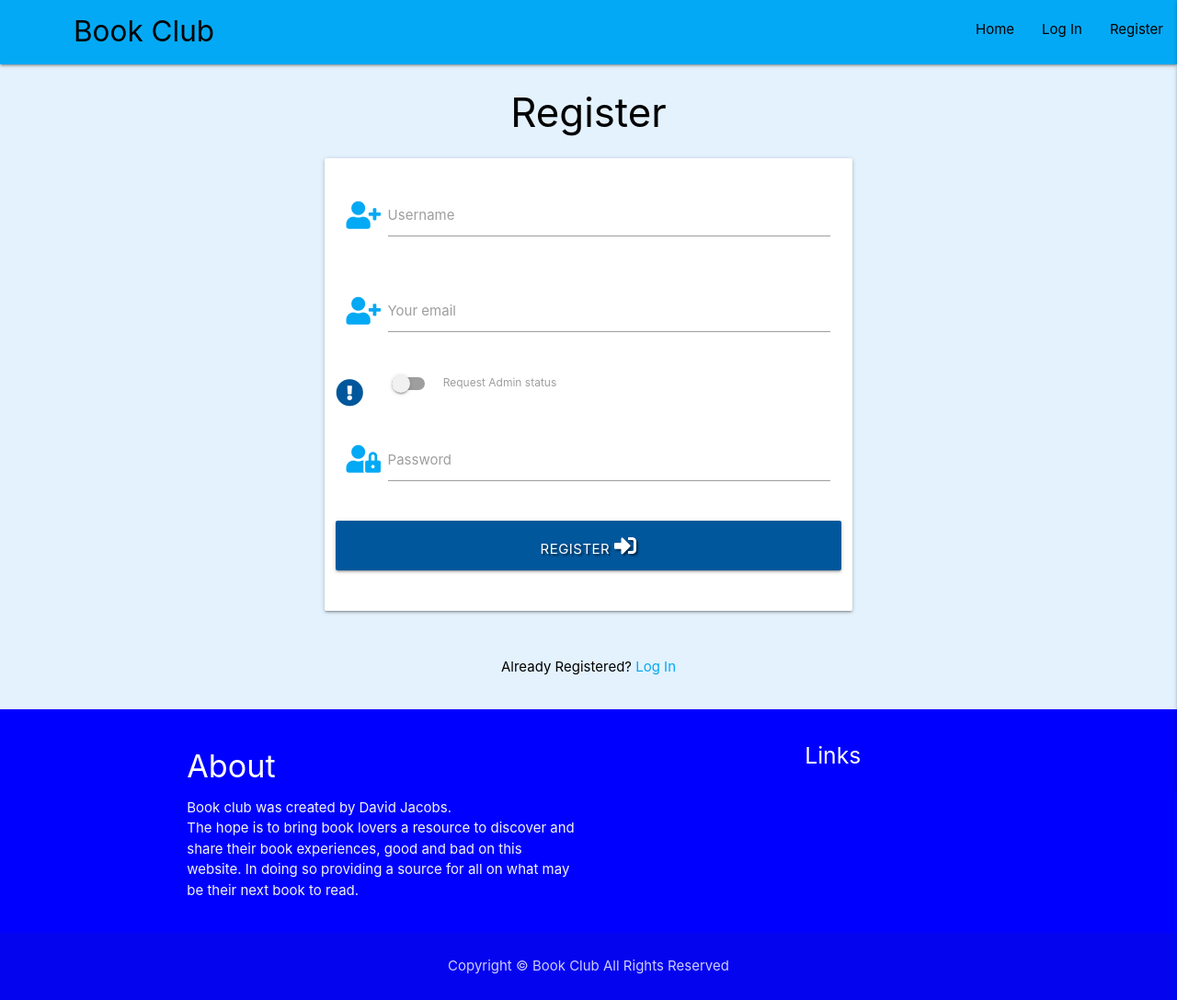
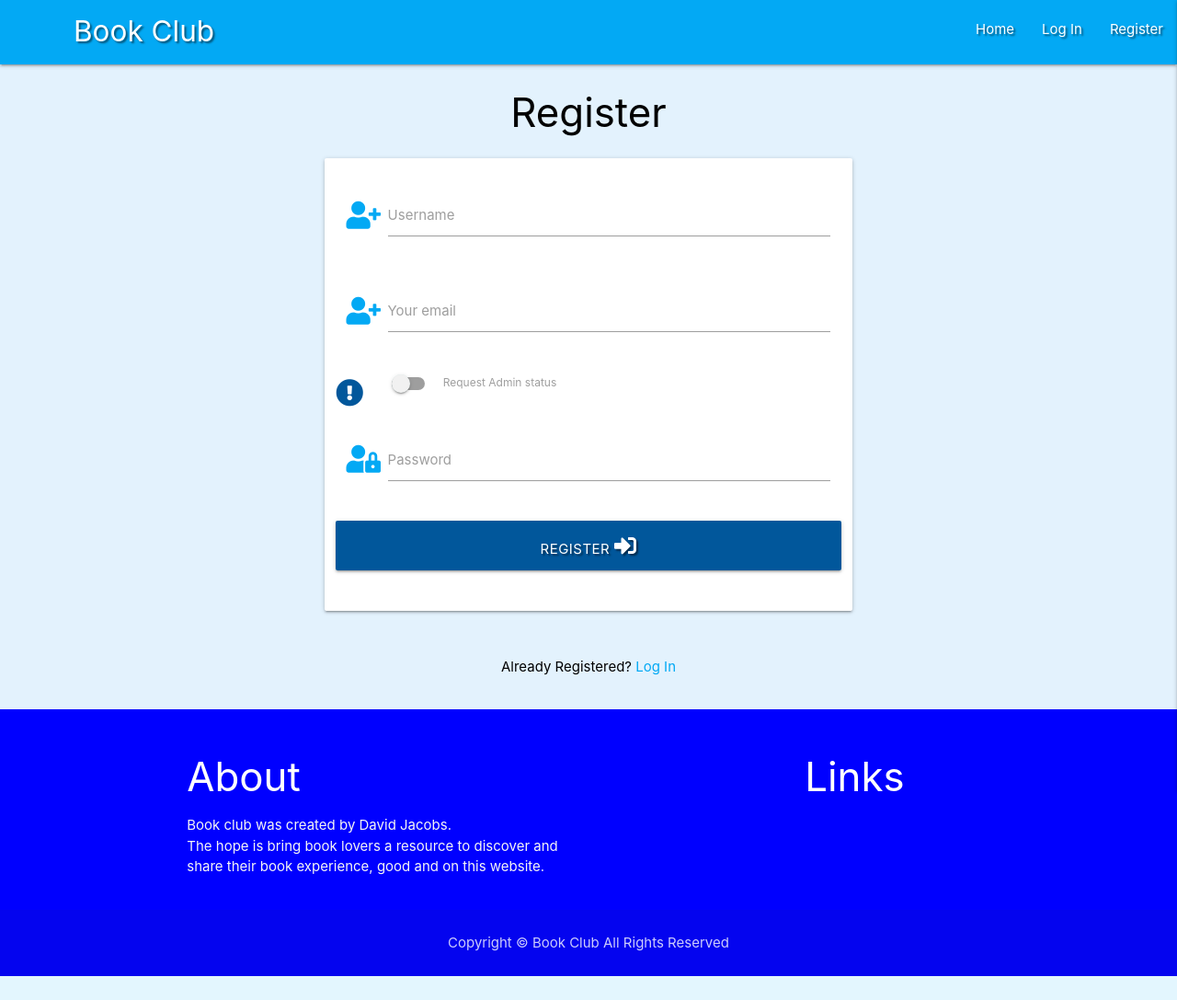
Before and after one commit to Davej66/book-club, a Flask app: page /register in a window 1280 px wide. Shown: the whole page at 92% size. After the commit the page ends 1061 px from the top, so only its background shows below. Run offline with Flask 2, Linux system fonts and the light colour scheme; some libraries are stand-ins or nearby versions.

Commit message:
Updating side nav styling

```diff
--- a/static/css/style.css
+++ b/static/css/style.css
@@ -40,8 +40,8 @@ body {
 /*.card.large .card-image > img{
     align-content: center;
     height: 280px;
-    /*max-width: 240px;*/
-}*/
+    /*max-width: 240px;
+} */
 
 
 
@@ -137,5 +137,11 @@ footer.page-footer{
         font-size: 0.5vw;
     }
 
+    .horizontal > img{
+        max-height: 23.43rem;
+        max-width: 10.5rem;
+        min-height: 23.43rem;
+        min-width: 10.5rem;
+    }
 
 }
--- a/templates/base.html
+++ b/templates/base.html
@@ -1,125 +1,125 @@
-<!DOCTYPE html >
-<html lang = "en" >
+<!DOCTYPE html>
+<html lang="en">
 
-<head >
+<head>
   <meta charset = "UTF-8" >
     <meta http - equiv = "X-UA-Compatible" content = "IE=edge" >
     <meta name = "description" content = "Book Club" >
     <meta name = "keywords" content = "books, reading, bestsellers" >
     <meta name = "author" content = "David Jacobs" >
     <meta name = "viewport" content = "width=device-width, initial-scale=1.0" >
-    <link rel = "stylesheet" href = "https://cdnjs.cloudflare.com/ajax/libs/font-awesome/5.13.1/css/all.min.css"
-       integrity = "sha512-xA6Hp6oezhjd6LiLZynuukm80f8BoZ3OpcEYaqKoCV3HKQDrYjDE1Gu8ocxgxoXmwmSzM4iqPvCsOkQNiu41GA=="
-        crossorigin = "anonymous" referrerpolicy = "no-referrer" type = "text/css" / >
-    <link rel = "stylesheet" href = "https://cdnjs.cloudflare.com/ajax/libs/materialize/1.0.0/css/materialize.min.css"
-        type = "text/css" >
-    <link rel = "stylesheet" href = "{{ url_for('static', filename='css/style.css') }}" type = "text/css" >
+  <link rel="stylesheet" href="https://cdnjs.cloudflare.com/ajax/libs/font-awesome/5.13.1/css/all.min.css"
+    integrity="sha512-xA6Hp6oezhjd6LiLZynuukm80f8BoZ3OpcEYaqKoCV3HKQDrYjDE1Gu8ocxgxoXmwmSzM4iqPvCsOkQNiu41GA=="
+    crossorigin="anonymous" referrerpolicy="no-referrer" type="text/css" />
+  <link rel="stylesheet" href="https://cdnjs.cloudflare.com/ajax/libs/materialize/1.0.0/css/materialize.min.css"
+    type="text/css">
+  <link rel="stylesheet" href="{{ url_for('static', filename='css/style.css') }}" type="text/css">
   {% block styles %}
   {% endblock %}
-    <title > Book Club </title >
-</head >
+  <title>Book Club</title>
+</head>
 
-<body >
-   <header >
+<body>
+  <header>
 
     <!-- top navbar -->
-        <nav class = "nav-extended light-blue" >
-            <div class = "nav-wrapper" >
-                <a href = "{{ url_for('get_tasks') }}" class = "brand-logo  black-text" style = "position:relative; left:80px; top:2px; " > Book Club </a >
+    <nav class="nav-extended text-shadow light-blue">
+      <div class="nav-wrapper">
+        <a href="{{ url_for('get_tasks') }}" class="brand-logo" style = "position:relative; left:80px; top:2px; ">  Book Club</a>
 
-                <a href = "#" data - target = "mobile-demo" class = "sidenav-trigger right" > <i class = "fas fa-bars" > </i > </a >
-                <ul class = "right hide-on-med-and-down" >
-                    <li > <a href = "{{ url_for('get_tasks') }}" class = "black-text" > Home </a > </li >
+        <a href="#" data-target="mobile-demo" class="sidenav-trigger right"><i class="fas fa-bars"></i></a>
+        <ul class="right hide-on-med-and-down">
+          <li><a href="{{ url_for('get_tasks') }}">Home</a></li>
           {% if session.user %}
-                    <li > <a href = "{{ url_for('profile', username=session['user']) }}" class = "black-text" > Profile </a > </li >
-                    <li > <a href = "{{ url_for('add_task') }}" class = "black-text" > New Book </a > </li >
+          <li><a href="{{ url_for('profile', username=session['user']) }}">Profile</a></li>
+          <li><a href="{{ url_for('add_task') }}">New Book</a></li>
           {% if session.user|lower == "admin"|lower %}
-                    <li > <a href = "{{ url_for('get_categories') }}" class = "black-text" > Manage Categories </a > </li >
+          <li><a href="{{ url_for('get_categories') }}">Manage Categories</a></li>
           {% endif %}
-                    <li > <a href = "{{ url_for('logout') }}" class = "black-text" > Log Out </a > </li >
+          <li><a href="{{ url_for('logout') }}">Log Out</a></li>
           {% else %}
-                    <li > <a href = "{{ url_for('login') }}" class = "black-text" > Log In </a > </li >
-                    <li > <a href = "{{ url_for('register') }}" class = "black-text" > Register </a > </li >
+          <li><a href="{{ url_for('login') }}">Log In</a></li>
+          <li><a href="{{ url_for('register') }}">Register</a></li>
           {% endif %}
-                </ul >
-            </div >
-        </nav >
+        </ul>
+      </div>
+    </nav>
+
 
     <!-- mobile sidenav -->
-        <ul class = "sidenav" id = "mobile-demo" >
-           <li >
-                <h3 class = "center-align black-text" > Book Club </h3 >
-            </li >
-            <li > <a href="{{ url_for('get_tasks') }}">Home</a></li>
+    <ul class="sidenav" id="mobile-demo">
+      <li>
+        <h4 class="center-align light-blue-text text-darken 4">Book Club</h4>
+      </li>
+      <li><a href="{{ url_for('get_tasks') }}">Home</a></li>
       {% if session.user %}
-            <li > <a href="{{ url_for('profile', username=session['user']) }}">Profile</a></li>
-            <li > <a href="{{ url_for('add_task') }}">New Task</a></li>
+      <li><a href="{{ url_for('profile', username=session['user']) }}">Profile</a></li>
+      <li><a href="{{ url_for('add_task') }}">New Task</a></li>
       {% if session.user|lower == "admin"|lower %}
-            <li > <a href="{{ url_for('get_categories') }}">Manage Categories</a></li>
+      <li><a href="{{ url_for('get_categories') }}">Manage Categories</a></li>
       {% endif %}
-            <li > <a href="{{ url_for('logout') }}">Log Out</a></li>
+      <li><a href="{{ url_for('logout') }}">Log Out</a></li>
       {% else %}
-            <li > <a href="{{ url_for('login') }}">Log In</a></li>
-            <li > <a href="{{ url_for('register') }}">Register</a></li>
+      <li><a href="{{ url_for('login') }}">Log In</a></li>
+      <li><a href="{{ url_for('register') }}">Register</a></li>
       {% endif %}
-        </ul >
-    </header >
+    </ul>
+  </header>
 
-    <section >
+  <section>
     <!--Flash messages-->
     {% with messages = get_flashed_messages() %}
     {% if messages %}
     {% for message in messages %}
-        <div class = "row flashes">
-            <h4 class = "black-text lighten-4 center-align">{{ message }}</h4>
-        </div >
+    <div class="row flashes">
+      <h4 class="light-blue lighten-4 center-align">{{ message }}</h4>
+    </div>
     {% endfor %}
     {% endif %}
     {% endwith %}
-    </section >
+  </section>
 
-    <main class = "container">
+  <main class="container">
     {% block content %}
 
     {% endblock %}
-        <button onclick = "topFunction()" id="myBtn" title="Go to top">Top</button>
-    </main >
+    <button onclick="topFunction()" id="myBtn" title="Go to top">Go to Top</button>
+  </main>
 
-    <footer class = "page-footer">
-        <div class = "container">
-            <div class = "row">
-                <div class = "col s6">
-                    <h4 class = "white-text">About</h4>
-                    <p class = "grey-text text-lighten-4">Book club was created by David Jacobs.<br>
-                      The hope is to bring book lovers a resource to discover and share their book experiences, good and
-                       bad on this website. In doing so providing a source for all on what may be their next book to read.
-                    </p >
-                </div >
-                <div class = "col s3 offset-s3">
-                    <h5 class = "white-text">Links</h5>
-                    <ul >
+  <footer class="page-footer">
+    <div class="container">
+        <div class="row">
+            <div class="col s6">
+                <h3 class="white-text">About</h3>
+                <p class="grey-text text-lighten-4">Book club was created by David Jacobs.<br>
+                    The hope is bring book lovers a resource to discover and share their book experience, good and
+                    on this website.
+                </p>
+            </div>
+            <div class="col s3 offset-s3">
+                <h3 class="white-text">Links</h3>
+                <ul>
 
-                    </ul >
-                </div >
-            </div >
-        </div >
-        <div class = "footer-copyright">
-            <div class = "container center">
-                <!-- the dynamic copyright year is learned form (https: //stackoverflow.com/questions/43714006/how-can-one-create-a-dynamic-copyright-date-without-document-write-in-javascri) -->
-                <p >Copyright &copy
-                <span id ="year"> </span> Book Club All Rights Reserved</p>
-            </div >
-        </div >
-</footer >
+                </ul>
+            </div>
+        </div>
+    </div>
+    <div class="footer-copyright">
+        <div class="container center">
+            <!-- the dynamic copyright year is learned form (https://stackoverflow.com/questions/43714006/how-can-one-create-a-dynamic-copyright-date-without-document-write-in-javascri) -->
+            <p>Copyright &copy; <span id="year"> </span> Book Club All Rights Reserved</p>
+        </div>
+    </div>
+</footer>
 
 
 
-    <script src = "https://code.jquery.com/jquery-3.6.0.min.js"
-        integrity = "sha256-/xUj+3OJU5yExlq6GSYGSHk7tPXikynS7ogEvDej/m4=" crossorigin="anonymous"></script>
-    <script src = "https://cdnjs.cloudflare.com/ajax/libs/materialize/1.0.0/js/materialize.min.js"></script>
-    <script src = "{{ url_for('static', filename='js/script.js') }}"></script>
+  <script src="https://code.jquery.com/jquery-3.6.0.min.js"
+    integrity="sha256-/xUj+3OJU5yExlq6GSYGSHk7tPXikynS7ogEvDej/m4=" crossorigin="anonymous"></script>
+  <script src="https://cdnjs.cloudflare.com/ajax/libs/materialize/1.0.0/js/materialize.min.js"></script>
+  <script src="{{ url_for('static', filename='js/script.js') }}"></script>
   {% block scripts %}
   {% endblock %}
-</body >
+</body>
 
-</html >
+</html>
```
Also changed, not shown: static/js/script.js (+4 -62 lines), templates/get_book.html (+16 -11 lines). Lines whose indentation alone changed are shown as unchanged.
